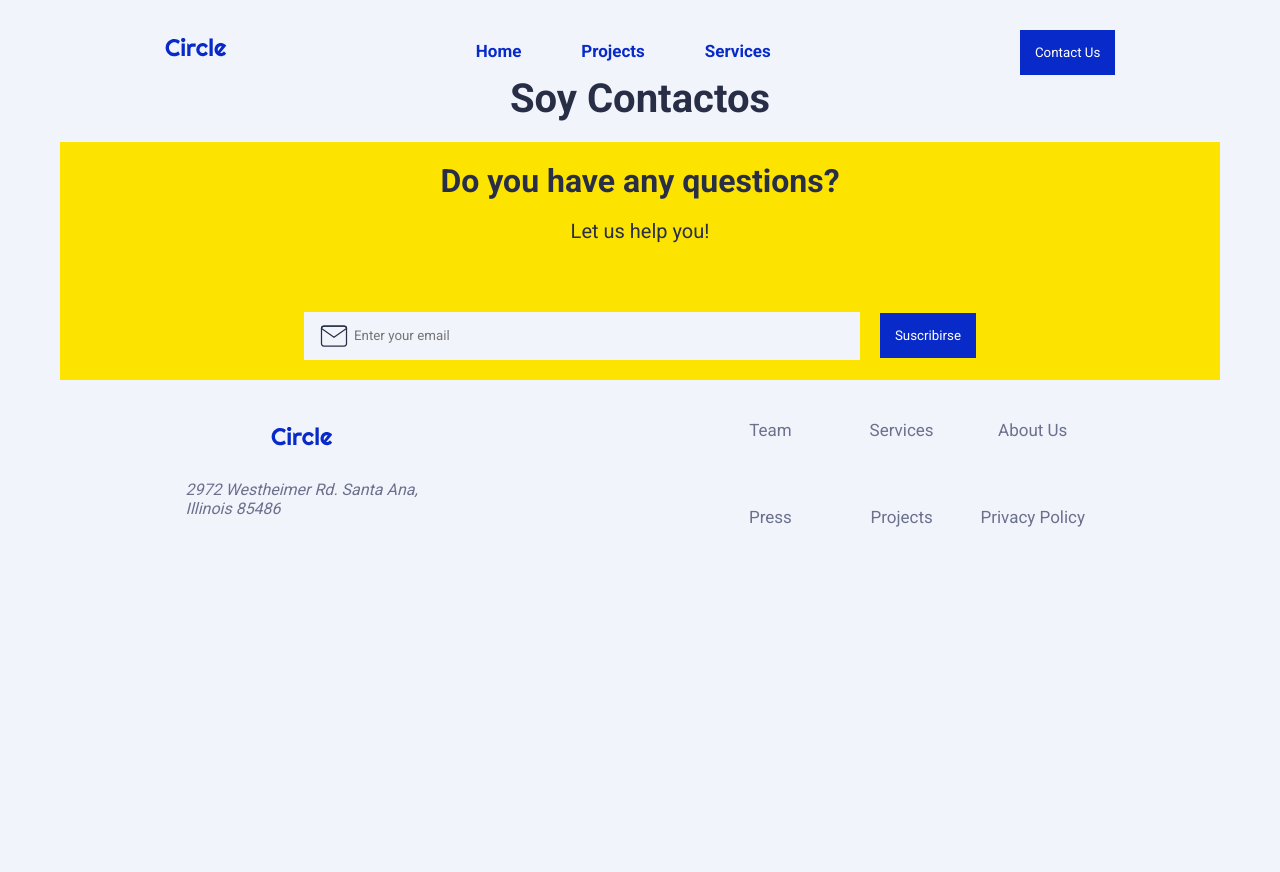
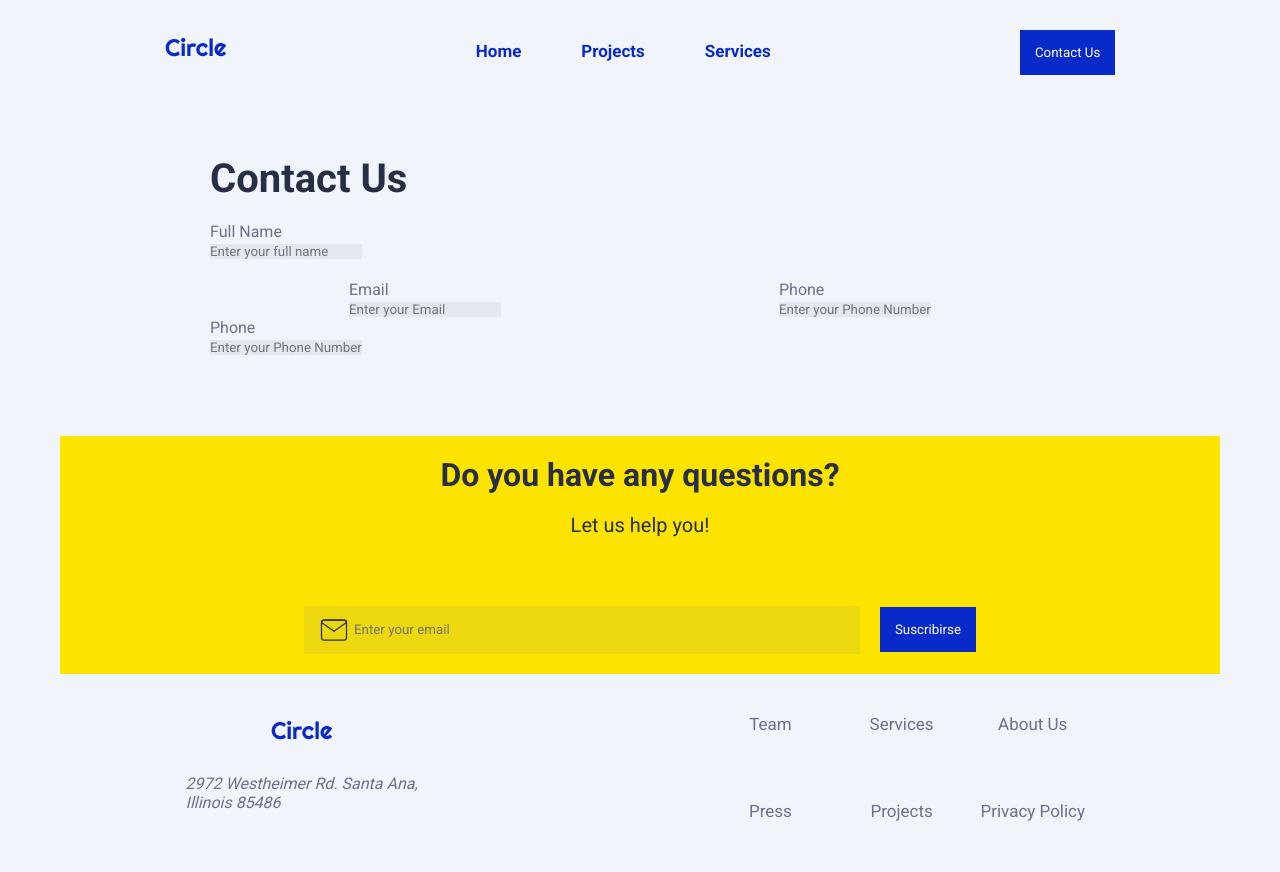
Before and after one commit to afminguela/Circle-Proyect, a plain HTML site: page contact.html in a window 1280 px wide. Before the commit the page ends 800 px from the top, so only its background shows below. Drawn offline with Linux system fonts and the light colour scheme.

Commit message:
8.07.1211- Contact form HTML OK and HAlf CSS. Only JS is not done.

```diff
--- a/contact.html
+++ b/contact.html
@@ -1,21 +1,44 @@
 <!DOCTYPE html>
 <html lang="en">
+
 <head>
   <meta charset="UTF-8" />
   <meta name="viewport" content="width=device-width, initial-scale=1.0" />
   <title>Circle !!</title>
   <link rel="stylesheet" href="./styles/global.css" />
-    <link
-      rel="shortcut icon"
-      type="image/x-icon"
-      href="./media/logos/favicon (1).png"
-    />
+  <link rel="stylesheet" href="./styles/contact.css" />
+  <link rel="shortcut icon" type="image/x-icon" href="./media/logos/favicon (1).png" />
 </head>
+
 <body>
   <header-component></header-component>
 
-    <h1>Soy Contactos</h1>
+  <form id="form-container" action="" method="get" class="formClass">
+    <h1>Contact Us</h1>
 
+    <div class="full-name">
+      <label for="fullName">Full Name</label><br />
+      <input type="text" placeholder="Enter your full name" name="name" id="name" onblur="validateName()" required />
+    </div>
+    <div class="email-phone">
+      <div class="email">
+        <label for="email">Email</label><br />
+        <input type="email" placeholder="Enter your Email" name="email" id="email" onblur="validateEmail()" required />
+      </div>
+      <div class="phone">
+        <label for="phone">Phone</label><br />
+        <input type="phone" placeholder="Enter your Phone Number" name="phone" id="phone" onblur="validatePhone()"
+          required />
+      </div>
+    </div>
+
+      <div class="phone">
+        <label for="phone">Phone</label><br />
+        <input type="phone" placeholder="Enter your Phone Number" name="phone" id="phone" onblur="validatePhone()"
+          required />
+      </div>
+
+  </form>
 
   <newsletter-component></newsletter-component>
   <footer-component></footer-component>
@@ -23,4 +46,5 @@
   <script src="./components/newsletter.js" type="module"></script>
   <script src="./components/footer.js" type="module"></script>
 </body>
+
 </html>
--- /dev/null
+++ b/styles/contact.css
@@ -0,0 +1,27 @@
+#form-container{
+    margin: 80px 170px;
+    text-align: left;
+}
+
+
+label{
+    color:var(--Neutral-medium)
+}
+
+input{
+    background: #6b708d1a;
+}
+
+.full-name{
+    width: 100%;
+    margin-block-end: 20px;
+}
+
+.email-phone{
+    display: flex;
+    width: 100%;
+}
+
+.email{
+
+}
```
Also changed, not shown: JS/contact.js (added), JS/index.js (added), JS/projects.js (added). Lines whose indentation alone changed are shown as unchanged.
